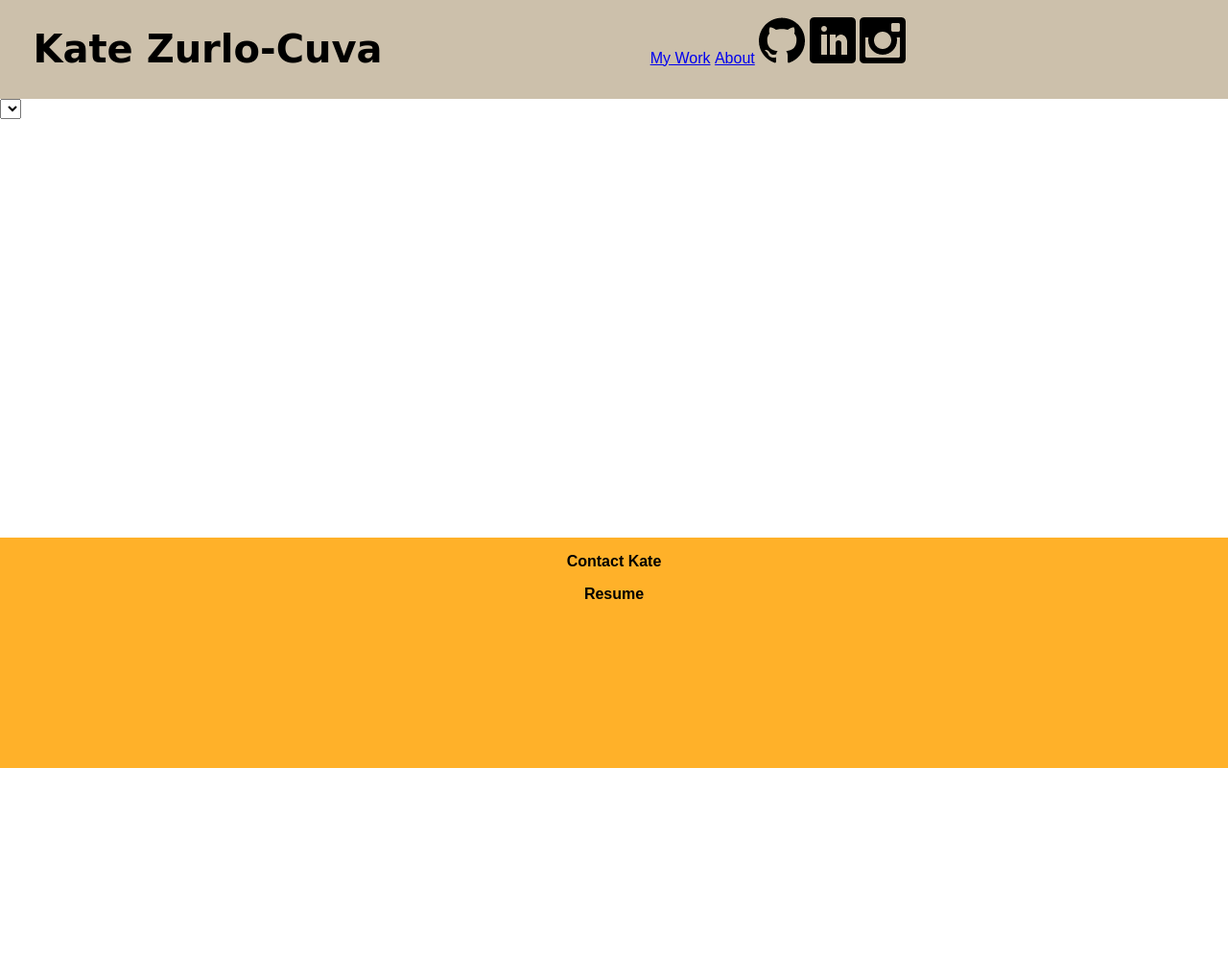
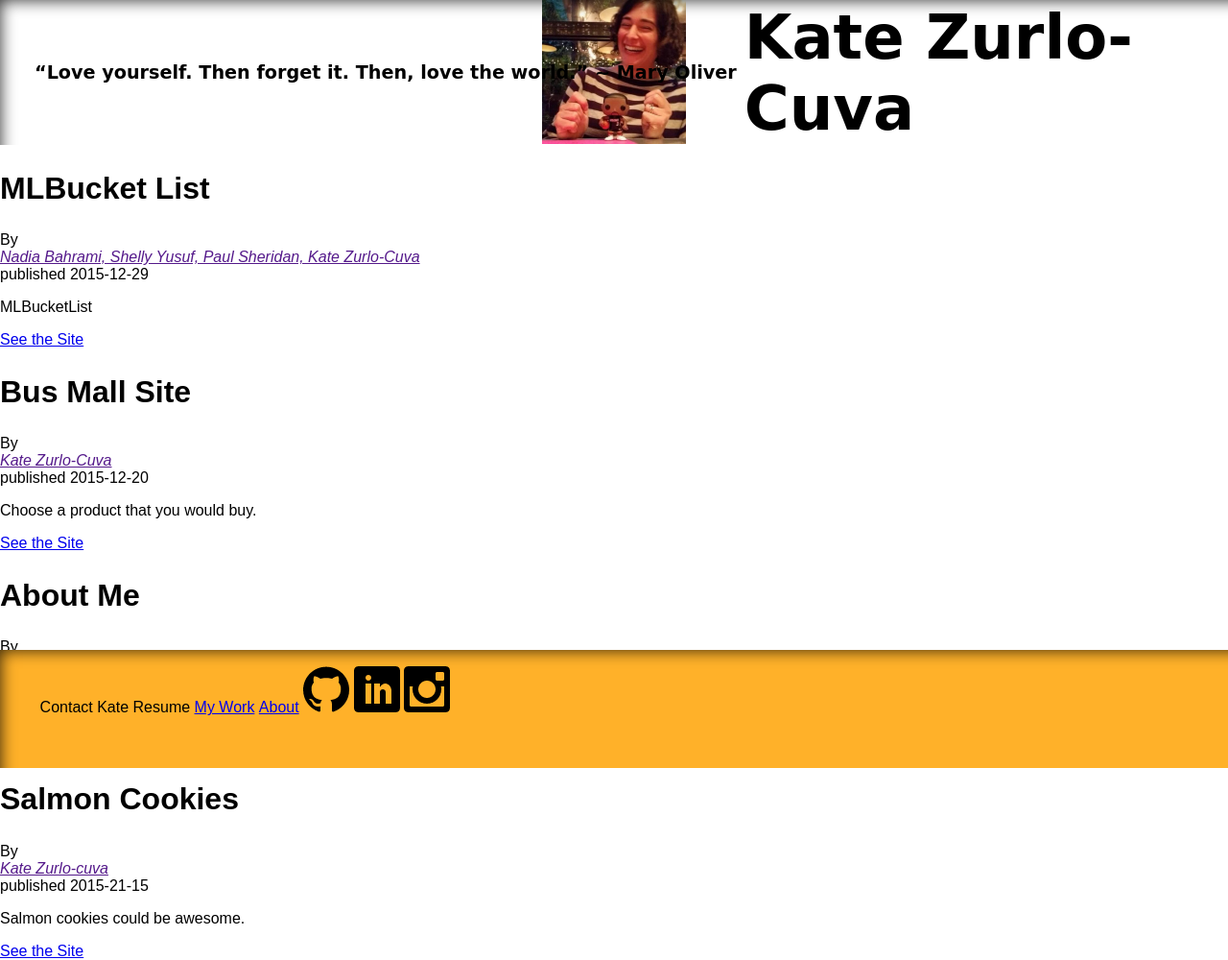
Before and after one commit to kmzurlocuva/business-card, a plain HTML site: page index.html in a window 1280 px wide. Shown: the whole page at 96% size. Before the commit the page ends 800 px from the top, so only its background shows below. Drawn offline with nearby package versions, Linux system fonts and the light colour scheme; a web font is replaced by a local one.

Commit message:
header styling

```diff
--- a/css/base.css
+++ b/css/base.css
@@ -1,7 +1,13 @@
+header {
+  background: url(../img/kzc.png) no-repeat top center;
+}
+
 body {
   display:block;
+  background: transparent;
 }
 
+}
 
 ul {
   float: right;
--- a/css/layout.css
+++ b/css/layout.css
@@ -1,23 +1,41 @@
 
 
 .header {
-  background-color: #CCC0AB;
   color: black;
-
+  display: flex;
   justify-content: space-around;
   max-width: 100%;
+
+  -webkit-box-shadow: inset 10px 10px 16px -9px rgba(0,0,0,0.75);
+  -moz-box-shadow: inset 10px 10px 16px -9px rgba(0,0,0,0.75);
+  box-shadow: inset 10px 10px 16px -9px rgba(0,0,0,0.75);
+
 
   }
 
 h1 {
-  width: 48%;
-  font-size: 40px;
   font-family: 'Over the Rainbow', cursive;
 }
+
+#headerName {
+  width: 40%;
+  font-size: 4em;
+  margin: 0;
+}
+
+#blurb {
+  font-size: 1.2em;
+  align-content: center;
+  color: #CCC0AB
+  text-shadow: white .5em 0 1em;
+}
+
+
 
 h2 {
   color: black;
   font-size: 2em;
+  padding: 0 auto;
 }
 
 h3 {
@@ -33,8 +51,14 @@ footer {
   position:fixed;
   left:0%;
   bottom:0%;
-  height:30%;
+  height:15%;
   width:100%;
+  padding: .1em;
+  -webkit-box-shadow: inset 10px 10px 16px -9px rgba(0,0,0,0.75);
+  -moz-box-shadow: inset 10px 10px 16px -9px rgba(0,0,0,0.75);
+  box-shadow: inset 10px 10px 16px -9px rgba(0,0,0,0.75);
+
+
 }
 
 #footer {
--- a/index.html
+++ b/index.html
@@ -10,49 +10,51 @@
     <link rel="stylesheet" href="css/module.css">
     <link href='https://fonts.googleapis.com/css?family=Over+the+Rainbow' rel='stylesheet' type='text/css'>
     <script id="template" type="text/x-handlebars-template">
+      <article data-author="{{author}}">
       <h2>{{title}}</h2>
         <div class="byline">
-          By <address><a href="">{{author}}</a></address>
-          published <time pubdate datetime="2000-01-01">{{publishedOn}}</time>
+          By <address><a href="{{authorURL}}">{{author}}</a></address>
+          published <time {{daysAgo}} pubdate datetime="2000-01-01">{{publishedOn}}</time>
         </div>
-        <section class="article-body">{{body}}</section>
-        <a href="#" class="read-on">Read on &rarr;</a>
+        <section class="article-body">{{{body}}}</section>
+        <a href="#" class="read-on">See the Site</a>
+      </article>
     </script>
   </head>
   <body>
-    <nav class="main-nav">
+
       <header class="header">
-      <h1>Kate Zurlo-Cuva</h1>
+
+        <h1 id="blurb">“Love yourself. Then forget it. Then, love the world.” ~ Mary Oliver</h1>
+        <h1 id="headerName">Kate Zurlo-Cuva</h1>
+      </header>
 
 
-        <ul>
-          <li class="tab" data-content="articles"><a href="#">My Work</a></li>
-          <li class="tab" data-content="about"><a href="#"> About</a></li>
-          <li class="tab"><a href="https://github.com/kmzurlocuva"><img src="img/github.png"></a></li>
-          <li class="tab"><a href="https://www.linkedin.com/profile/view?id=AAIAAAFU9-8Bbv7vhR5XdEg2h2M1Icw7_keZCPQ&trk=nav_responsive_tab_profile_pic"><img src="img/linkedIn.png"></a></li>
-          <li class="tab"><a href="https://www.instagram.com/k8zc/"><img src="img/instagram.png"></a></li>
-        </ul>
-      </header>
-    </nav>
+    <main>
+      <section id="articles" class="tab-content"></section>
+        <!-- <div>
+          <select id="contentSelect"></select>
+        </div> -->
 
-    <main>
-      <section id="articles" class="tab-content">
-        <div>
-          <select id="contentSelect"></select>
-        </div>
-        <article>
-          <section id="img"></section>
-        <article class="template template" data-category="about">
+      <section id="img"></section>
+        <article class="template template" data-category="about"></article>
           <!-- <div class="byline">
             By <address><a class="author-name" href="">Author Name</a></address>
             published <time pubdate datetime="2000-01-01">Publish Time</time>
           </div> -->
-        </article>
       </section>
+      <nav class="main-nav">
     </main>
-    <footer>
-      <h3 id="footer">Contact Kate</h3>
-      <h3 id="footer">Resume</h3>
+        <footer>
+          <ul>
+            <li>Contact Kate</li>
+            <li>Resume</li>
+            <li class="tab" data-content="articles"><a href="#">My Work</a></li>
+            <li class="tab" data-content="about"><a href="#"> About</a></li>
+            <li class="tab"><a href="https://github.com/kmzurlocuva"><img src="img/github.png"></a></li>
+            <li class="tab"><a href="https://www.linkedin.com/profile/view?id=AAIAAAFU9-8Bbv7vhR5XdEg2h2M1Icw7_keZCPQ&trk=nav_responsive_tab_profile_pic"><img src="img/linkedIn.png"></a></li>
+            <li class="tab"><a href="https://www.instagram.com/k8zc/"><img src="img/instagram.png"></a></li>
+          </ul>
     </footer>
     <script src="https://ajax.googleapis.com/ajax/libs/jquery/2.1.4/jquery.min.js"></script>
     <script src="https://cdnjs.cloudflare.com/ajax/libs/handlebars.js/4.0.5/handlebars.js"></script>
--- a/js/app.js
+++ b/js/app.js
@@ -11,7 +11,7 @@ function Article (options) {
 }
 Article.prototype.toHtml = function() {
 
-  var appTemplate = $('#template').html()
+  var appTemplate = $('#template').text()
 
   var compileTemplate = Handlebars.compile(appTemplate);
 
@@ -21,15 +21,19 @@ Article.prototype.toHtml = function() {
     authorUrl: this.authorUrl,
     publishedOn: this.publishedOn,
     body: this.body
-  };
+  }
 
   var html = compileTemplate(dataSource);
 
 this.daysAgo = parseInt((new Date() - new Date(this.publishedOn))/60/60/24/1000);
 this.publishStatus = this.publishedOn ? 'published ' + this.daysAgo + ' days ago' : '(draft)';
- $('#byLine').append(html);
+
+ return compileTemplate(this);
  };
-// Article.prototype.toHtml = function() {
+  // $('#byLine').append(html);
+
+
+
 //   var $newArticle = $('article.template').clone();
 //   $newArticle.removeClass('template');
 //   if (!this.publishedOn) {
```
Also changed, not shown: img/kzc.png (added).
